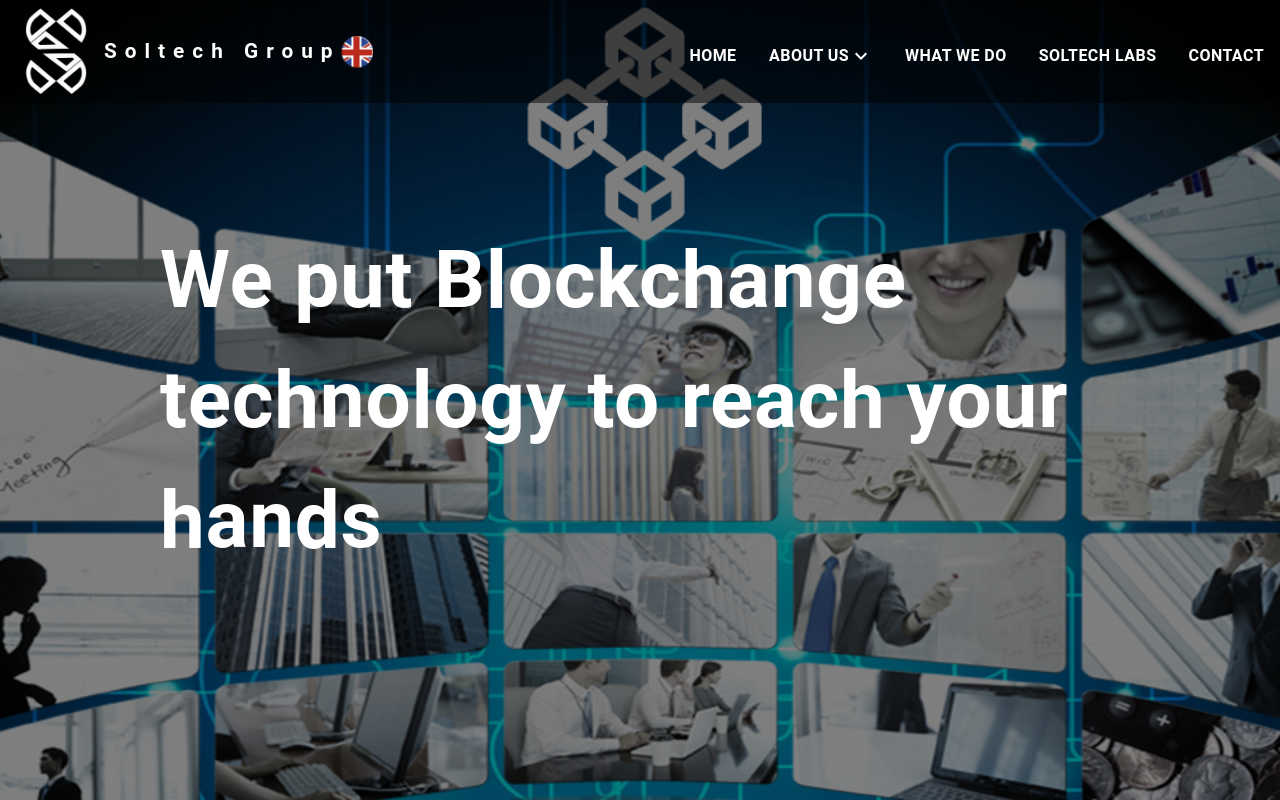
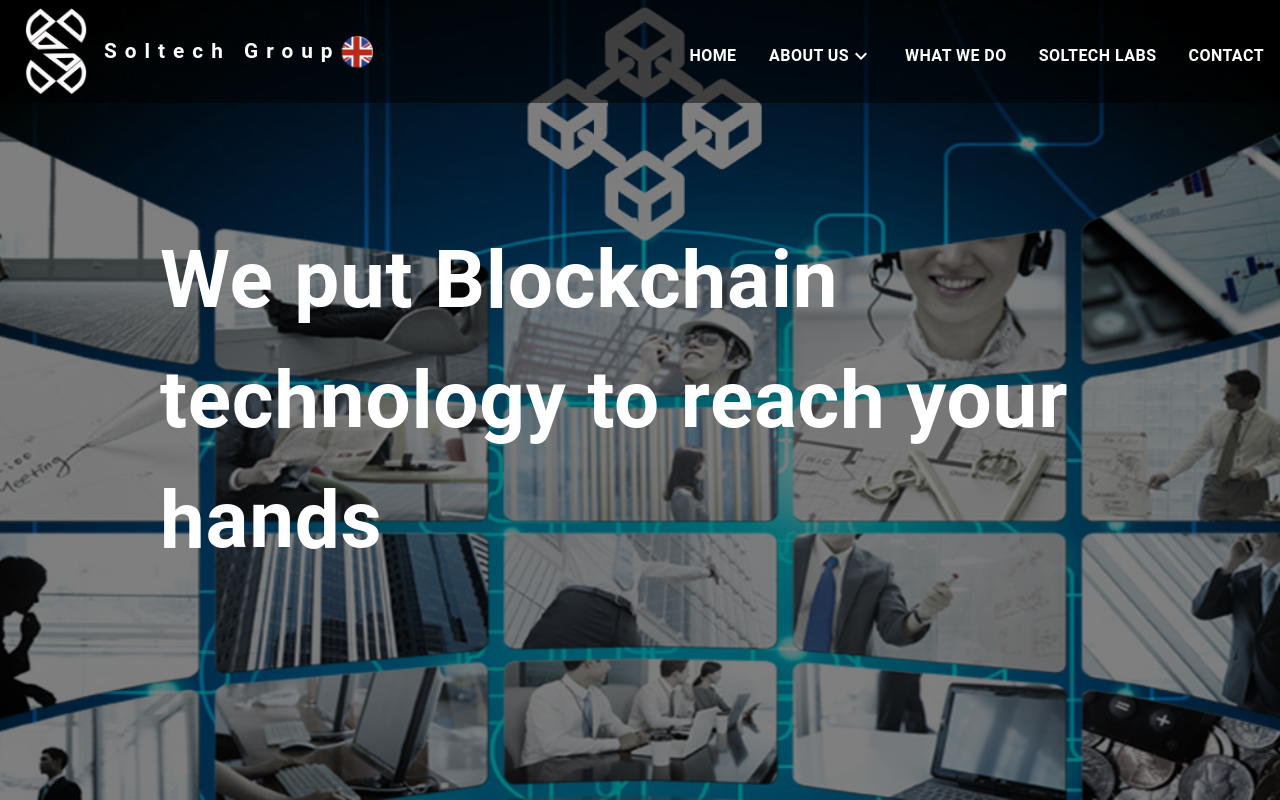
Before and after one commit to Manuelp1345/Soltech-group-v2, a React (Create React App) app: page / in a window 1280 px wide. Shown: the top 800 px of the page. Built offline with nearby package versions, Linux system fonts and the light colour scheme.

Commit message:
fix header

```diff
--- a/src/components/Header.tsx
+++ b/src/components/Header.tsx
@@ -30,8 +30,8 @@ const Header = () => {
         }}
       >
         {language === "english"
-          ? "We put Blockchange technology to reach your hands"
-          : "Te ponemos la Tecnologia Blockchange al alcance de tus manos"}
+          ? "We put Blockchain  technology to reach your hands"
+          : "Te ponemos la Tecnologia Blockchain  al alcance de tus manos"}
       </Typography>
     </Box>
   );
```
